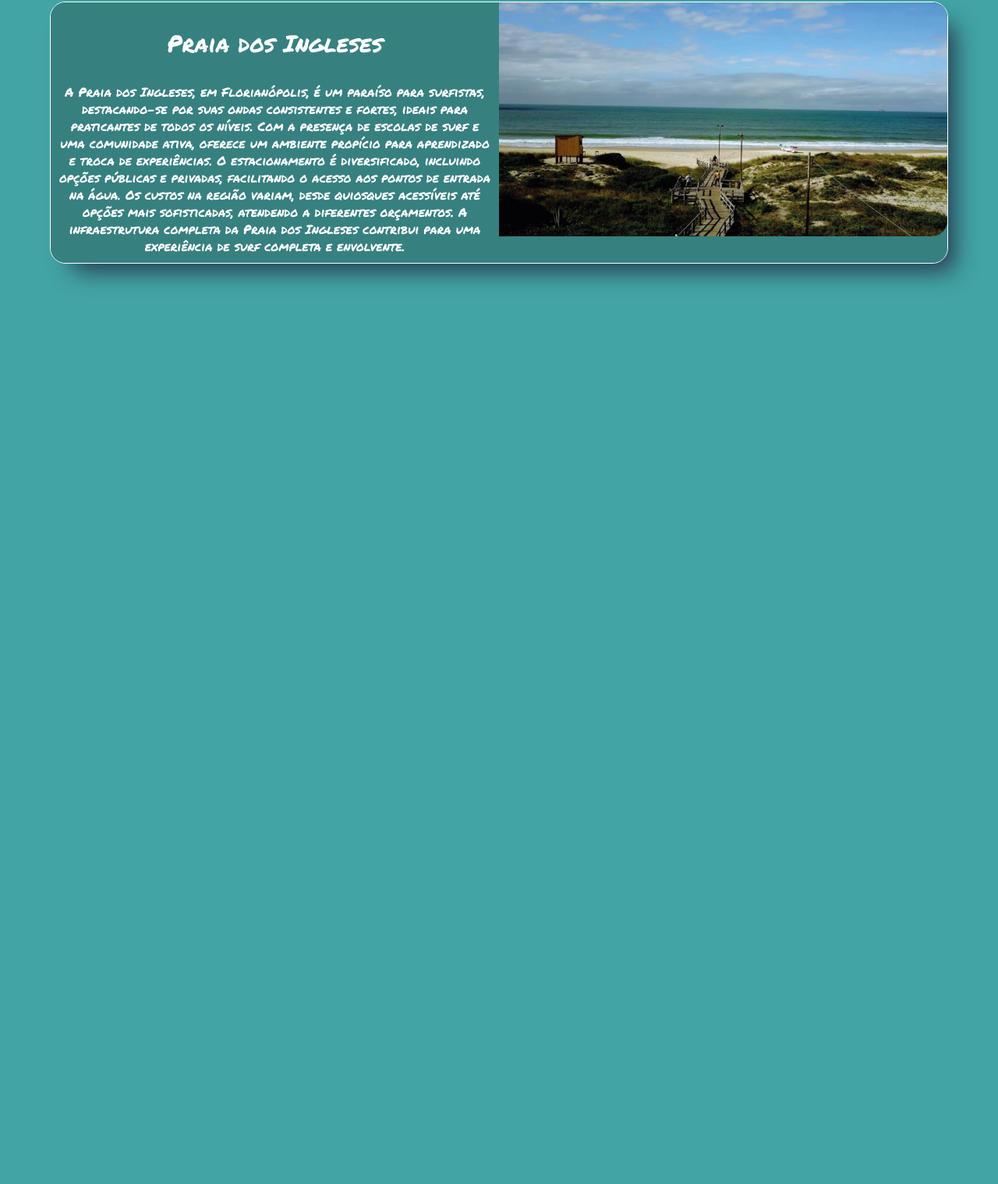
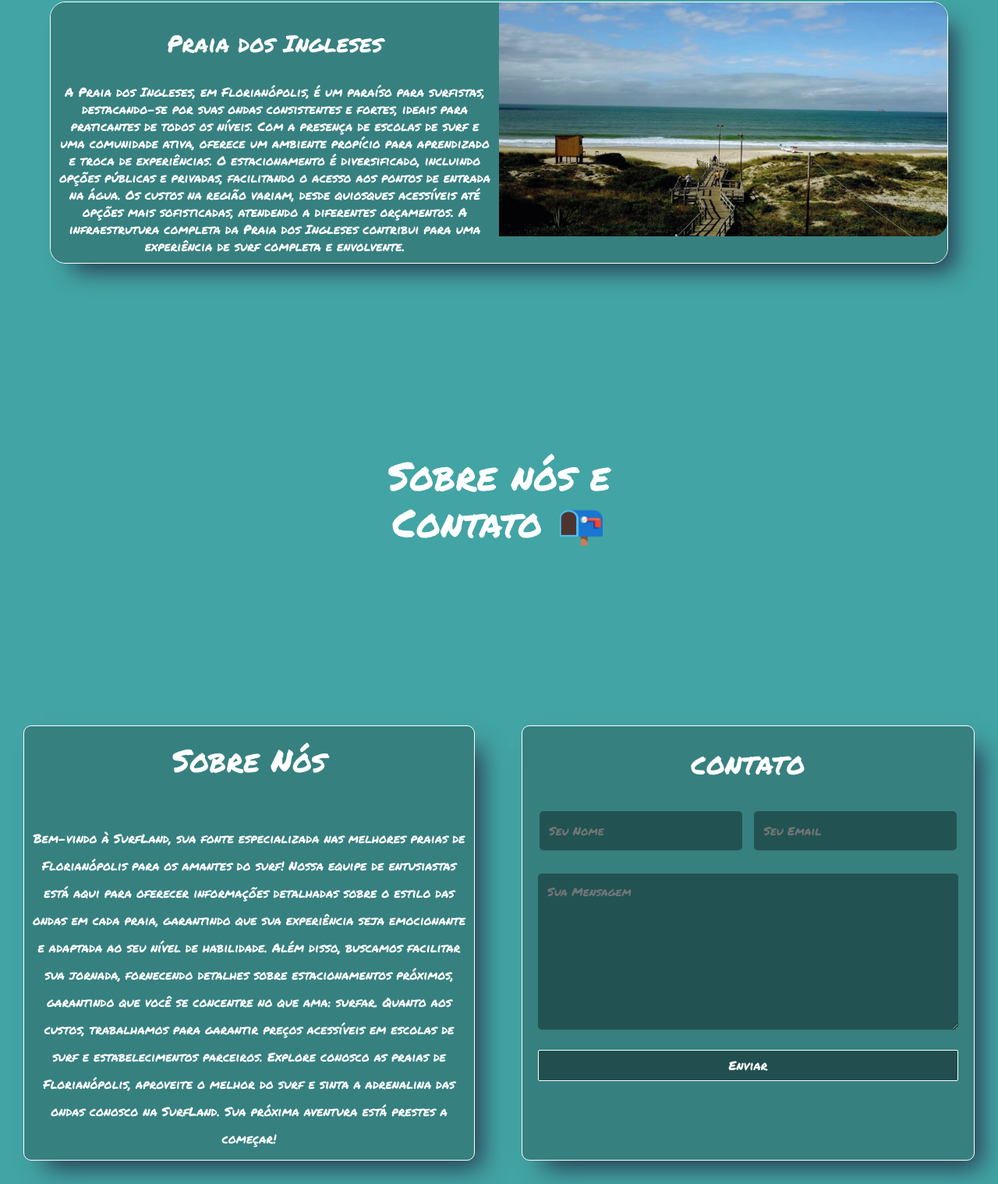
Before and after one commit to MatheusMMarques/Project-SurfLand, a website: page index.html in a window 1280 px wide. Shown: the part 1723-3241 px from the top of the page at 78% size. Before the commit the page ends 2143 px from the top, so only its background shows below. Drawn offline with nearby package versions, Linux system fonts and the light colour scheme.

Commit message:
sprint_3

```diff
--- a/css/style.css
+++ b/css/style.css
@@ -11,7 +11,7 @@ body{
     font-family: sans-serif;
     background-color: #42A4A4;
     max-width: 100%;
-    height: 200vh;
+    height: 300vh;
     overflow-x: hidden;
 }
 
@@ -306,7 +306,7 @@ a{
 
   .title h1 {
     color: #fff;
-    width: 30%;
+    width: 35%;
     display: flex;
     justify-content: center;
     text-align: center;
@@ -371,6 +371,117 @@ a{
 
   }
 
+  .container-sobre{
+    width: 100%;
+    display: flex;
+    justify-content: space-evenly;
+    text-align: center;
+    margin-top: 200px;
+  }
+
+  .box-info{
+    width: 50%;
+    border: 1px solid  #fff;
+    padding:10px;
+    margin: 30px;
+    color: #fff;
+    background-color: #378080;
+    box-shadow: rgb(38, 57, 77) 18px 19px 30px -10px;
+    transition: 0.5s;
+    line-height: 35px;
+    border-radius: 10px;
+  }
+
+  .box-info h1{
+    padding-bottom: 50px;
+    padding-top: 10px;
+  }
+
+  .box-info:hover{
+    transform: scale(1.05);
+  }
+
+  .box-info .title_3:hover{
+    text-shadow: 0px 0px 6px rgba(255, 255, 255, 0.7);
+  }
+
+  .form_contato{
+    width: 50%;
+    margin: 30px;
+    border: 1px solid white;
+    background-color: #378080;
+    box-shadow: rgb(38, 57, 77) 18px 19px 30px -10px;
+    border-radius: 10px;
+    padding: 20px;
+    transition: 0.5s;
+  }
+
+  .form_contato h2{
+    padding-top: 10px;
+    padding-bottom: 20px;
+  }
+
+  .form_contato:hover{
+    transform: scale(1.05);
+  }
+
+  .form_contato .contact_title:hover{
+    text-shadow: 0px 0px 6px rgba(255, 255, 255, 0.7);
+  }
+
+  .contact textarea{
+    margin-top: 10px;
+    background: #214e4e;
+    color: #000000;
+    border: none;
+    width: 100%;
+    padding: 12px;
+    font-size: 15px;
+    min-height: 200px;
+    max-height: 400px;
+    resize: vertical;
+    border-radius: 5px;
+    box-shadow:  0 1px 1px rgba(0, 0, 0, 0.1);
+    margin-bottom: 20px;
+    opacity: 0.9;
+  }
+
+  .contact input{
+    width: 100%;
+  }
+
+  .contact .text-box:first-child{
+    margin-right: 10px;
+  }
+
+  .contact .text-box{
+    padding: 12px;
+    background: #214e4e;
+    color: #ffffff;
+    border: none;
+    width: calc(50% - 10px);
+    height: 50px;
+    font-size: 15px;
+    border-radius: 5px;
+    box-shadow:  0 1px 1px rgba(0, 0, 0, 0.1);
+    margin-bottom: 20px;
+    opacity: 0.9;
+  }
+
+  .contact .send-btn{
+    border-radius: 2px;
+    background-color: #214e4e;
+    border: 1px solid #fff;
+    color: #fff;
+    height: 40px;
+  }
+
+  .form_contato h2{
+    color: #fff;
+    margin-bottom: 20px;
+    text-transform: uppercase;
+  }
+
   ::-webkit-scrollbar{
     width: 10px;
     background-color: #378080;
--- a/index.html
+++ b/index.html
@@ -22,7 +22,7 @@
             <ul class="nav-list">
                 <li class="active"><a href="#">Home</a></li>
                 <li onclick="scrollClick(event)"><a href="#">Praias</a></li>
-                <li><a href="#">Sobre</a></li>
+                <li onclick="scrollClick2(event)"><a href="#">Sobre</a></li>
             </ul>
         </nav>
     </header>
@@ -97,6 +97,42 @@
         </div>
     </div>
 
+    <div class="title">
+        <h1 id="cardSobre"> Sobre nós e Contato 📭</h1>
+    </div>
+
+    <div class="container-sobre">
+        <div class="box-info">
+            <h1 class="title_3">Sobre Nós</h1>
+            <span>
+
+                Bem-vindo à SurfLand, sua fonte especializada nas melhores praias de Florianópolis para os
+                amantes do surf!
+
+                Nossa equipe de entusiastas está aqui para oferecer informações detalhadas sobre o estilo das ondas em
+                cada praia, garantindo que sua experiência seja emocionante e adaptada ao seu nível de habilidade.
+
+                Além disso, buscamos facilitar sua jornada, fornecendo detalhes sobre estacionamentos próximos,
+                garantindo que você se concentre no que ama: surfar. Quanto aos custos, trabalhamos para garantir preços
+                acessíveis em escolas de surf e estabelecimentos parceiros.
+
+                Explore conosco as praias de Florianópolis, aproveite o melhor do surf e sinta a adrenalina das ondas
+                conosco na SurfLand. Sua próxima aventura está prestes a começar!
+        </div>
+
+        <div class="form_contato">
+            <h2 class="contact_title">CONTATO</h2>
+            <form action="" class="contact" method="post">
+                <div class="info-user">
+                    <input type="text" name="name" class="text-box" placeholder="Seu Nome" required>
+                    <input type="email" name="email" class="text-box" placeholder="Seu Email" required>
+                </div>
+                <textarea name="mensagem" rows="5" placeholder="Sua Mensagem" required></textarea>
+                <input type="submit" name="submit" class="send-btn" value="Enviar">
+            </form>
+        </div>
+    </div>
+
 
 
     <script src="https://cdn.jsdelivr.net/npm/bootstrap@5.3.2/dist/js/bootstrap.bundle.min.js"
--- a/js/script.js
+++ b/js/script.js
@@ -27,3 +27,21 @@ function scrollClick(event) {
         });
     }
 }
+
+function scrollClick2(event) {
+    event.preventDefault();
+
+    let cardSobre = document.querySelector("#cardSobre");
+
+    const offsetTop = cardSobre.offsetTop;
+    const scrollY = window.scrollY || window.pageYOffset;
+    const destination = offsetTop - scrollY;
+
+    // Verifica se a seção cardSobre já está visível
+    if (destination !== 0) {
+        window.scrollTo({
+            top: destination,
+            behavior: "smooth"
+        });
+    }
+}
```
